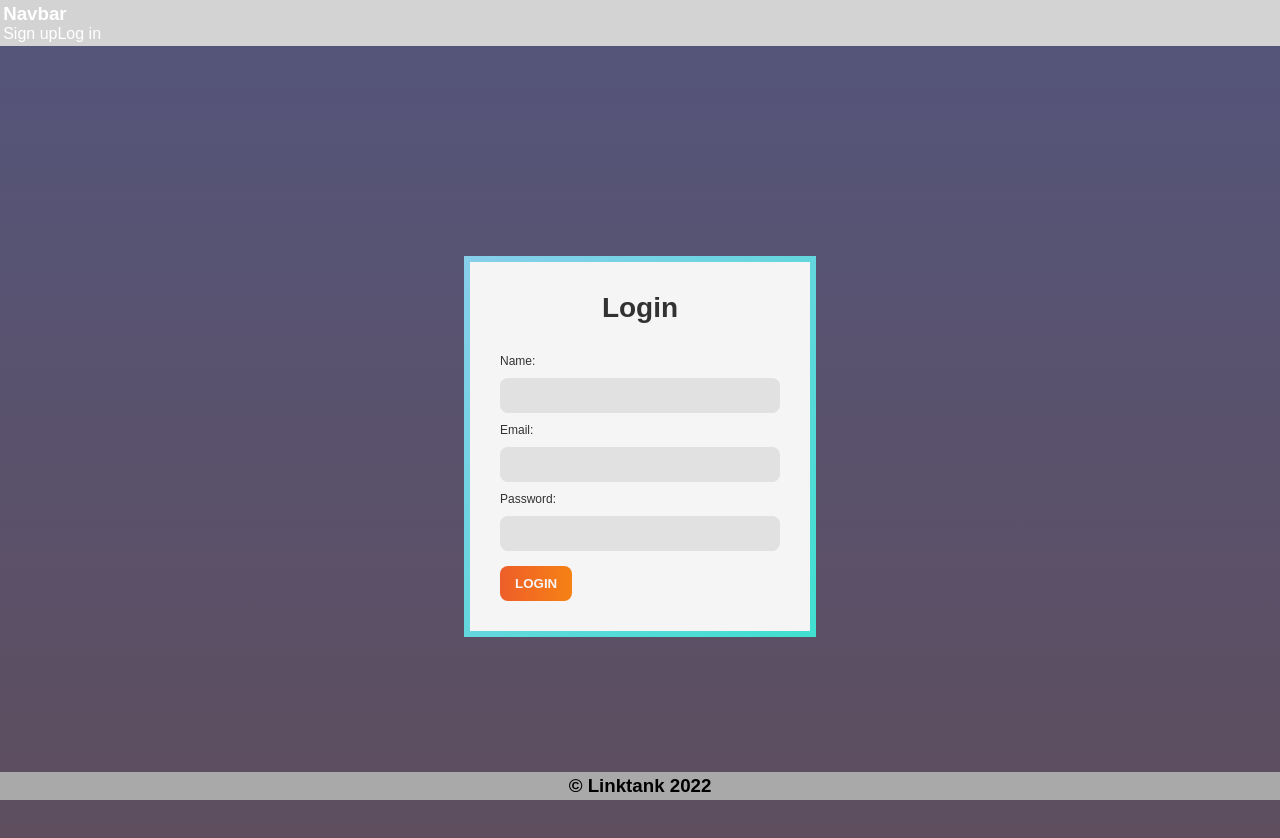
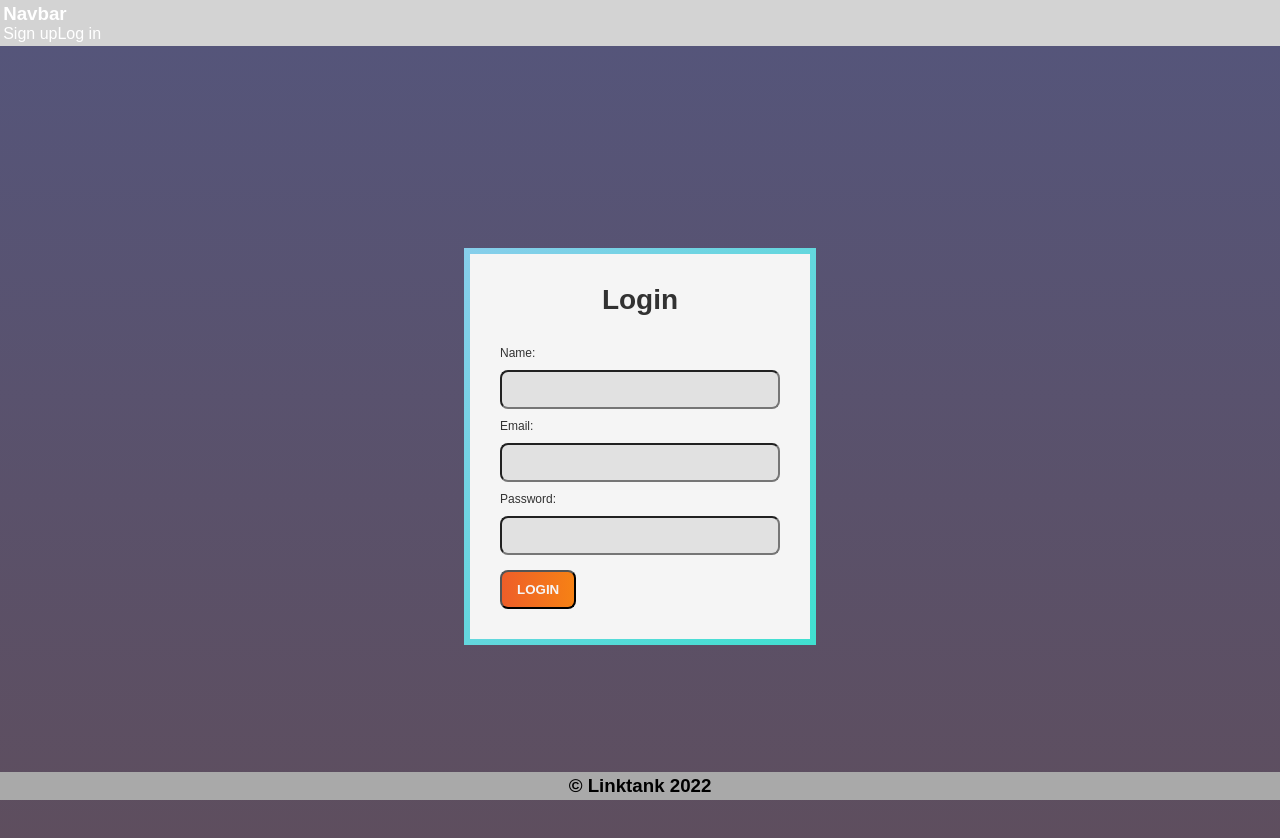
Before and after one commit to Bishop1988/linktankFrontend, a React (Create React App) app: page /login in a window 1280 px wide. Shown: the top 838 px of the page. Built offline with nearby package versions, Linux system fonts and the light colour scheme.

Commit message:
minor things

```diff
--- a/src/styles/login.css
+++ b/src/styles/login.css
@@ -7,7 +7,7 @@
 
 }
 
-input, button {
+button {
     appearance: none;
     background: none;
     border: none;
--- a/src/styles/signup.css
+++ b/src/styles/signup.css
@@ -1,4 +1,4 @@
-/* .formContainer {
+.formContainer {
     margin: 100px auto;
     width: 500px;
     position: relative;
@@ -117,4 +117,4 @@
     text-decoration: none;
     color: #27cdff;
     font-weight: 600;
-} */
+}
```
